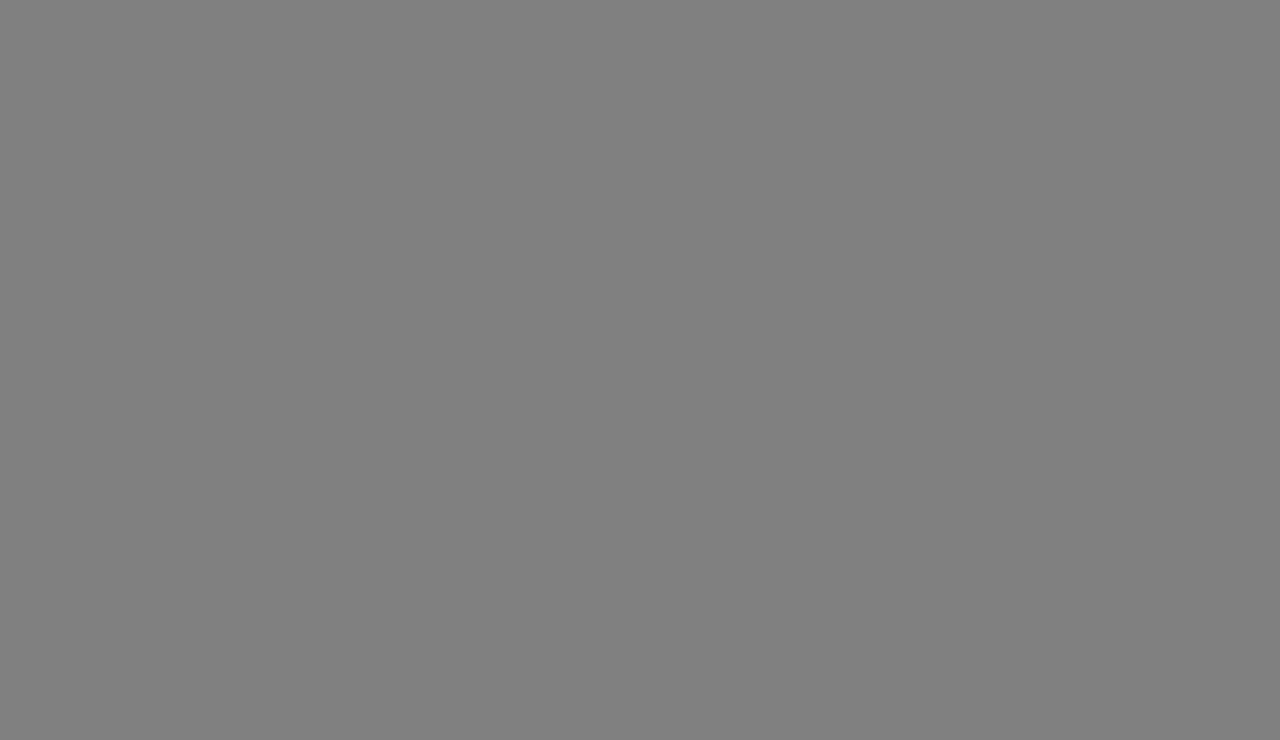
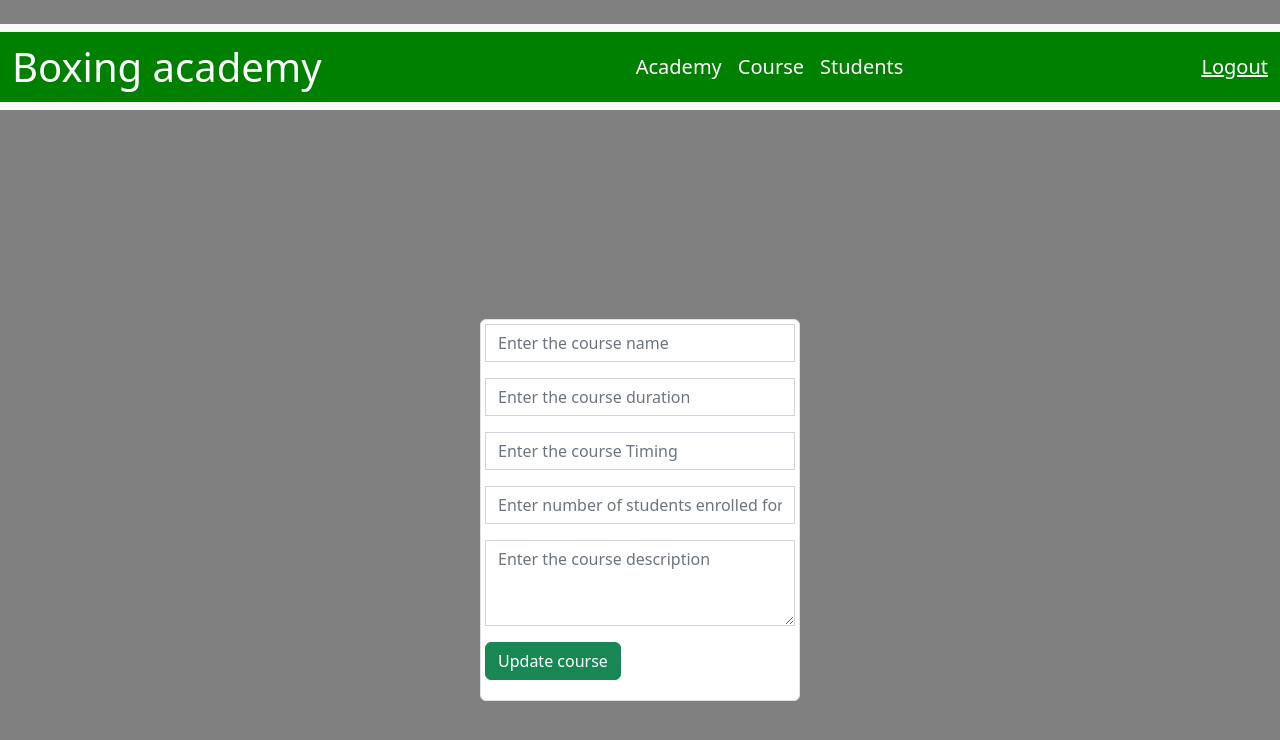
Before and after one commit to ganeshkrishna1/DotnetBoxingAcademy, a React (Create React App) app: page /editcourse/1 in a window 1280 px wide. Before the commit this address had no page. Shown: the top 740 px of the page. Built offline with nearby package versions, Linux system fonts and the light colour scheme; no server answers.

Commit message:
course module

```diff
--- a/src/App.js
+++ b/src/App.js
@@ -9,6 +9,8 @@ import Viewacademy from "./components/Customer/Viewacademy";
 import Addacademy from "./components/Admin/addAcademy";
 import Editacademy from "./components/Admin/Editacademy";
 import Admincourse from "./components/Admin/Admincourse";
+import Addcourse from "./components/Admin/Addcourse";
+import Editcourse from "./components/Admin/Editcourse";
 function App() {
   return (
     <BrowserRouter>
@@ -20,7 +22,9 @@ function App() {
           <Route path='/viewacademy' element={<Viewacademy />}></Route>
           <Route path='/addacademy' element={<Addacademy />}></Route>
           <Route path='/admincourse' element={<Admincourse />}></Route>
+          <Route path='/addcourse' element={<Addcourse />}></Route>
           <Route path='/editacademy/:id' element={<Editacademy />}></Route>
+          <Route path='/editcourse/:id' element={<Editcourse />}></Route>
       </Routes>
     </BrowserRouter>
   );
--- /dev/null
+++ b/src/components/Admin/Addcourse.jsx
@@ -0,0 +1,87 @@
+import axios from 'axios';
+import React, { useState } from 'react'
+import { useNavigate } from 'react-router-dom';
+import { Link, Outlet } from 'react-router-dom'
+function Addcourse(){
+    const [values, setValues] = useState({
+		coursename: '',
+		courseduration: '',
+		coursetimings: '',
+		numberofstudents: '',
+		coursedescription: ''
+	})
+
+    const navigate = useNavigate();
+
+	const handleInput = (event)=> {
+        setValues(prev => ({...prev,[event.target.name]: [event.target.value]}))
+    }
+
+	const handleSubmit = (event) => {
+		event.preventDefault();
+		axios.post('http://localhost:8081/addcourse', values)
+		.then(res => {
+			navigate('/admincourse')
+		})
+		.catch(err => console.log(err));
+    }
+
+    return(
+        <div className='body'>
+        <div><br/></div>
+        <nav className="navbar navbar-expand-lg navbar-light bg-light mx-auto">
+          <div className="container-fluid">
+            <a className="navbar-brand">Boxing academy</a>
+            <div className="collapse navbar-collapse" id="navbarSupportedContent">
+              <ul className="navbar-nav mx-auto">
+                <li className="nav-item">
+                  <Link to="/academy" className="nav-link active" id='adminAcademy' aria-current="page">Academy</Link>
+                </li>
+                <li className="nav-item">
+                  <Link to="/Admincourse" className="nav-link" id='adminCourse'>Course</Link>
+                </li>
+                <li className="nav-item">
+                  <Link to="/Adminstudents" className="nav-link" id='adminStudents'>Students</Link>
+                </li>
+              </ul>
+              <Link to="/login">
+                <a className="logout" id='logout'>Logout</a>
+              </Link>
+            </div>
+          </div>
+          <Outlet />
+        </nav>
+         <div className='d-flex justify-content-center align-items-center vh-100 addpage'>
+            <div className='p-1 rounded w-25 border addform'>
+			<form onSubmit={handleSubmit}>
+			<div className="mb-3">
+					<input type="text" className="form-control" id="courseName" name="coursename" placeholder='Enter the course name' autoComplete='off'
+					onChange={handleInput}/>
+				</div>
+				<div className="mb-3">
+					<input type="text" className="form-control" id="courseDuration" name='courseduration' placeholder='Enter the course duration' autoComplete='off'
+					onChange={handleInput}/>
+				</div>
+				<div className="mb-3">
+					<input type="text" className="form-control" id="courseTiming" name='coursetimings' placeholder="Enter the course Timing" autoComplete='off'
+					required onChange={handleInput}/>
+				</div>
+				<div className="mb-3">
+					<input type="text" className="form-control" id="courseEnrolled" name='numberofstudents' placeholder="Enter number of students enrolled for the course" autoComplete='off'
+					onChange={handleInput}/>
+				</div>
+				<div className="mb-3">
+                    <textarea className="form-control" id="courseDescription" name='coursedescription' rows="3" placeholder="Enter the course description" autoComplete="off"
+                    onChange={handleInput}></textarea>
+				</div>
+				<div className="mb-3">
+					<button type="submit" id='addCourse' className="btn btn-success w-10">Add course</button>
+				</div>
+			</form>
+
+            </div>
+        </div>
+        </div>
+    )
+}
+export default Addcourse;
--- /dev/null
+++ b/src/components/Admin/Editcourse.jsx
@@ -0,0 +1,101 @@
+import axios from 'axios';
+import React, { useState,useEffect } from 'react'
+import { useNavigate ,useParams} from 'react-router-dom';
+import { Link, Outlet } from 'react-router-dom'
+function Editcourse(){
+    const [values, setValues] = useState({
+		coursename: '',
+		courseduration: '',
+		coursetimings: '',
+		numberofstudents: '',
+		coursedescription: ''
+	})
+
+    const navigate = useNavigate();
+    const {id} = useParams();
+	const handleInput = (event)=> {
+        setValues(prev => ({...prev,[event.target.name]: [event.target.value]}))
+    }
+    useEffect(()=> {
+		axios.get('http://localhost:8081/getcourse/'+id)
+		.then(res => {
+			setValues({...values, coursename: res.values.Result[0].coursename,
+				courseduration: res.values.Result[0].courseduration,
+				coursetimings: res.values.Result[0].coursetimings,
+				numberofstudents: res.values.Result[0].numberofstudents,
+                coursedescription:res.values.Result[0].coursedescription
+			})
+		})
+		.catch(err =>console.log(err));
+	}, [id,values])
+
+	const handleSubmit = (event) => {
+		event.preventDefault();
+		axios.put('http://localhost:8081/updatecourse/'+id, values)
+		.then(res => {
+			if(res.data.Status === "Success") {
+				navigate('/admincourse')
+			}
+		})
+		.catch(err => console.log(err));
+	}
+
+    return(
+        <div className='body'>
+        <div><br/></div>
+        <nav className="navbar navbar-expand-lg navbar-light bg-light mx-auto">
+          <div className="container-fluid">
+            <a className="navbar-brand">Boxing academy</a>
+            <div className="collapse navbar-collapse" id="navbarSupportedContent">
+              <ul className="navbar-nav mx-auto">
+                <li className="nav-item">
+                  <Link to="/academy" className="nav-link active" id='adminAcademy' aria-current="page">Academy</Link>
+                </li>
+                <li className="nav-item">
+                  <Link to="/Admincourse" className="nav-link" id='adminCourse'>Course</Link>
+                </li>
+                <li className="nav-item">
+                  <Link to="/Adminstudents" className="nav-link" id='adminStudents'>Students</Link>
+                </li>
+              </ul>
+              <Link to="/login">
+                <a className="logout" id='logout'>Logout</a>
+              </Link>
+            </div>
+          </div>
+          <Outlet />
+        </nav>
+         <div className='d-flex justify-content-center align-items-center vh-100 addpage'>
+            <div className='p-1 rounded w-25 border addform'>
+			<form onSubmit={handleSubmit}>
+			<div className="mb-3">
+					<input type="text" className="form-control" id="editCourseName" name="coursename" placeholder='Enter the course name' autoComplete='off'
+					onChange={handleInput}/>
+				</div>
+				<div className="mb-3">
+					<input type="text" className="form-control" id="editCourseDuration" name='courseduration' placeholder='Enter the course duration' autoComplete='off'
+					onChange={handleInput}/>
+				</div>
+				<div className="mb-3">
+					<input type="text" className="form-control" id="editCourseTiming" name='coursetimings' placeholder="Enter the course Timing" autoComplete='off'
+					required onChange={handleInput}/>
+				</div>
+				<div className="mb-3">
+					<input type="text" className="form-control" id="editCourseEnrolled" name='numberofstudents' placeholder="Enter number of students enrolled for the course" autoComplete='off'
+					onChange={handleInput}/>
+				</div>
+				<div className="mb-3">
+                    <textarea className="form-control" id="editCourseDescription" name='coursedescription' rows="3" placeholder="Enter the course description" autoComplete="off"
+                    onChange={handleInput}></textarea>
+				</div>
+				<div className="mb-3">
+					<button type="submit" id='updateCourse' className="btn btn-success w-10">Update course</button>
+				</div>
+			</form>
+
+            </div>
+        </div>
+        </div>
+    )
+}
+export default Editcourse;
```
Also changed, not shown: 1 other file (tests, documents, lock files or other folders).
